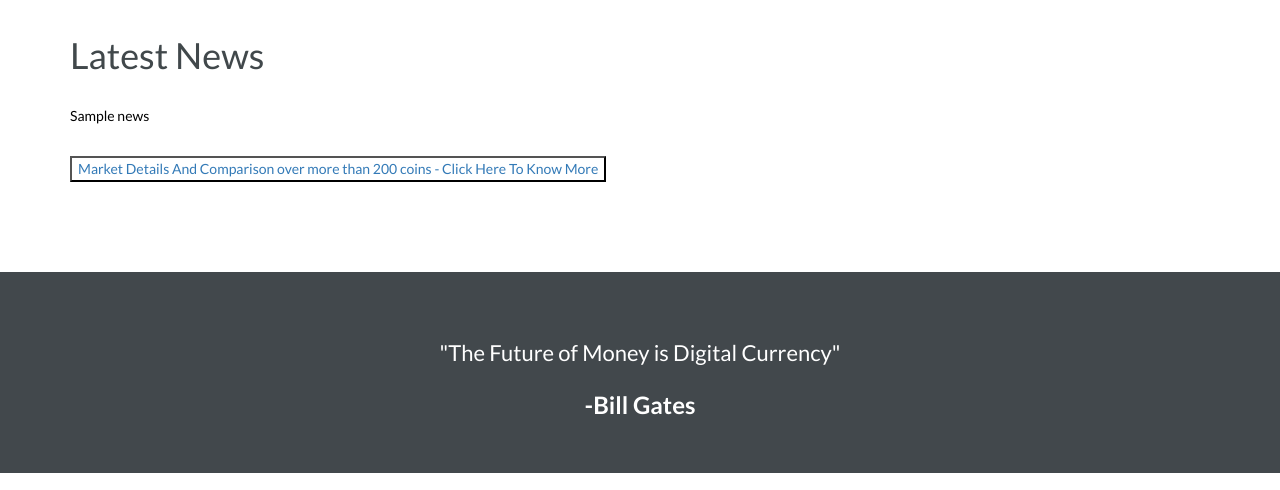
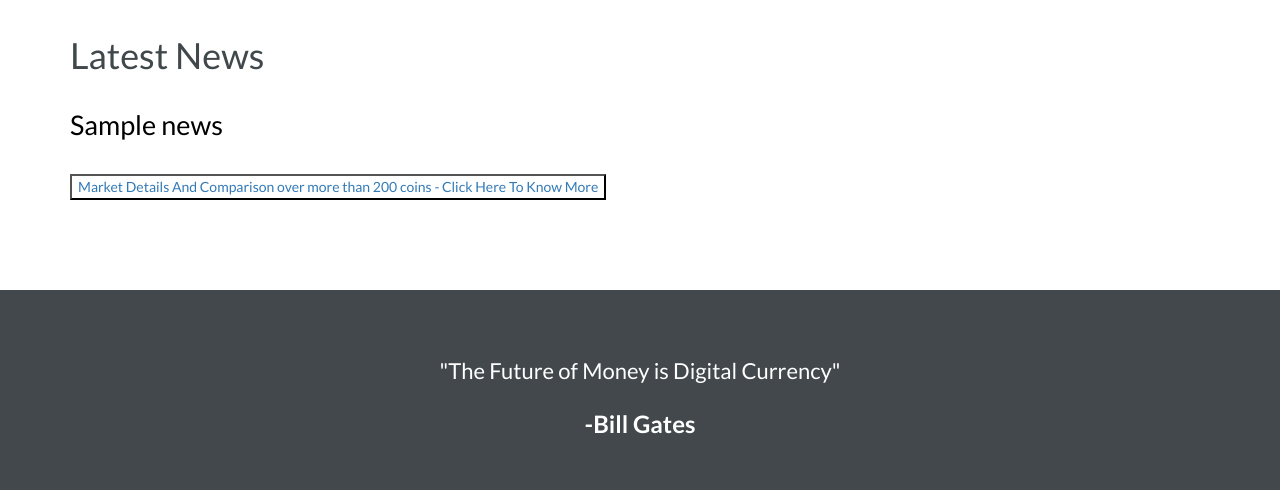
Before and after one commit to basithh/loopcoin, a Flask app: template templates/index.html in a window 1280 px wide. Shown: the part 1279-1769 px from the top of the page. Run offline with Flask 2, Linux system fonts and the light colour scheme; the template is opened without the code that fills it: most values are stand-ins (such as "Sample title", 1, 10 or a date in 2020); some libraries are stand-ins or nearby versions.

Commit message:
Update index.html

```diff
--- a/templates/index.html
+++ b/templates/index.html
@@ -297,7 +297,7 @@
                 <h1 class="heading">Latest News</h1>
                 <br/>
                     {% for n in newf %}
-                    <p style="color: black;">{{n['news']}}</p>
+                    <p style="color: black; font-size: 27px">{{n['news']}}</p>
                     <br>
                     {% endfor %}
 
```
